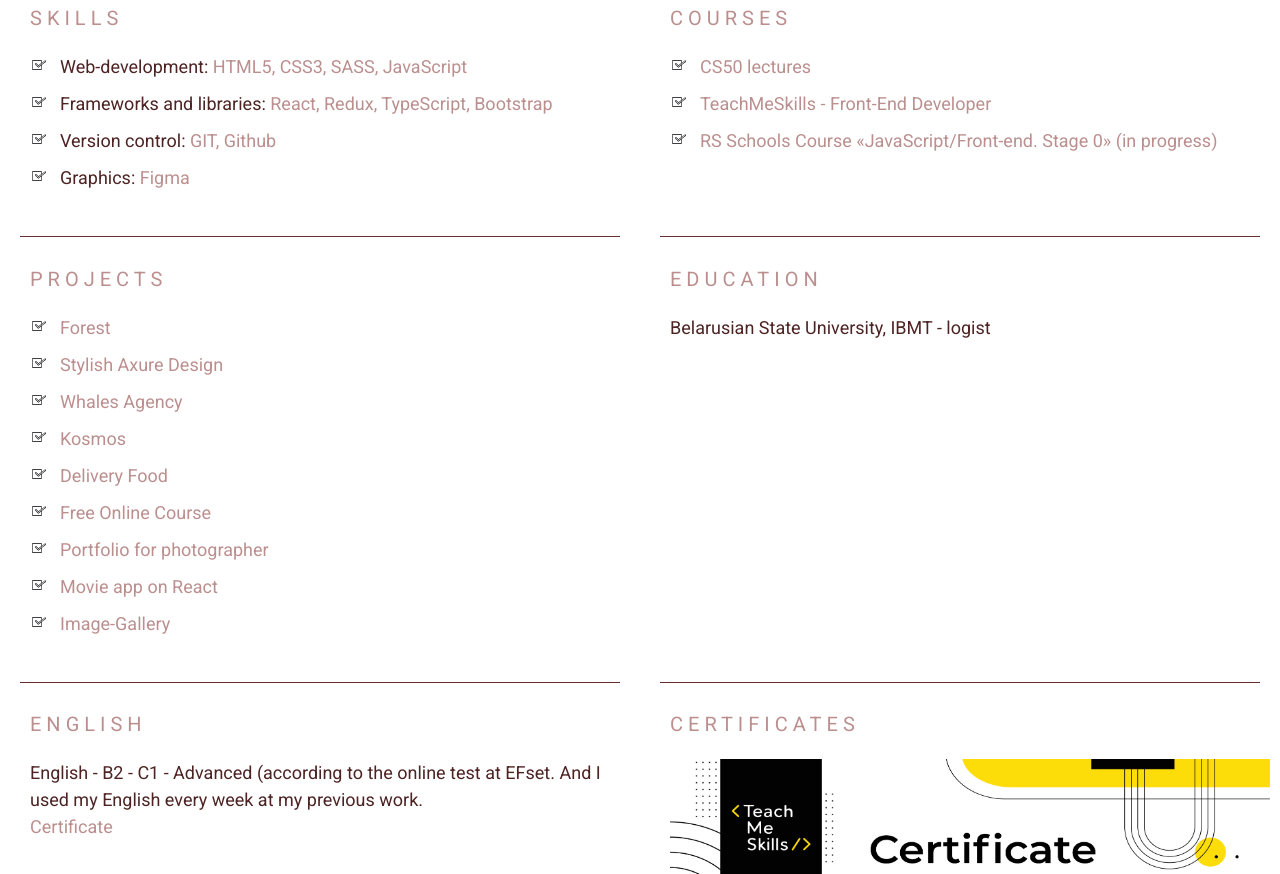
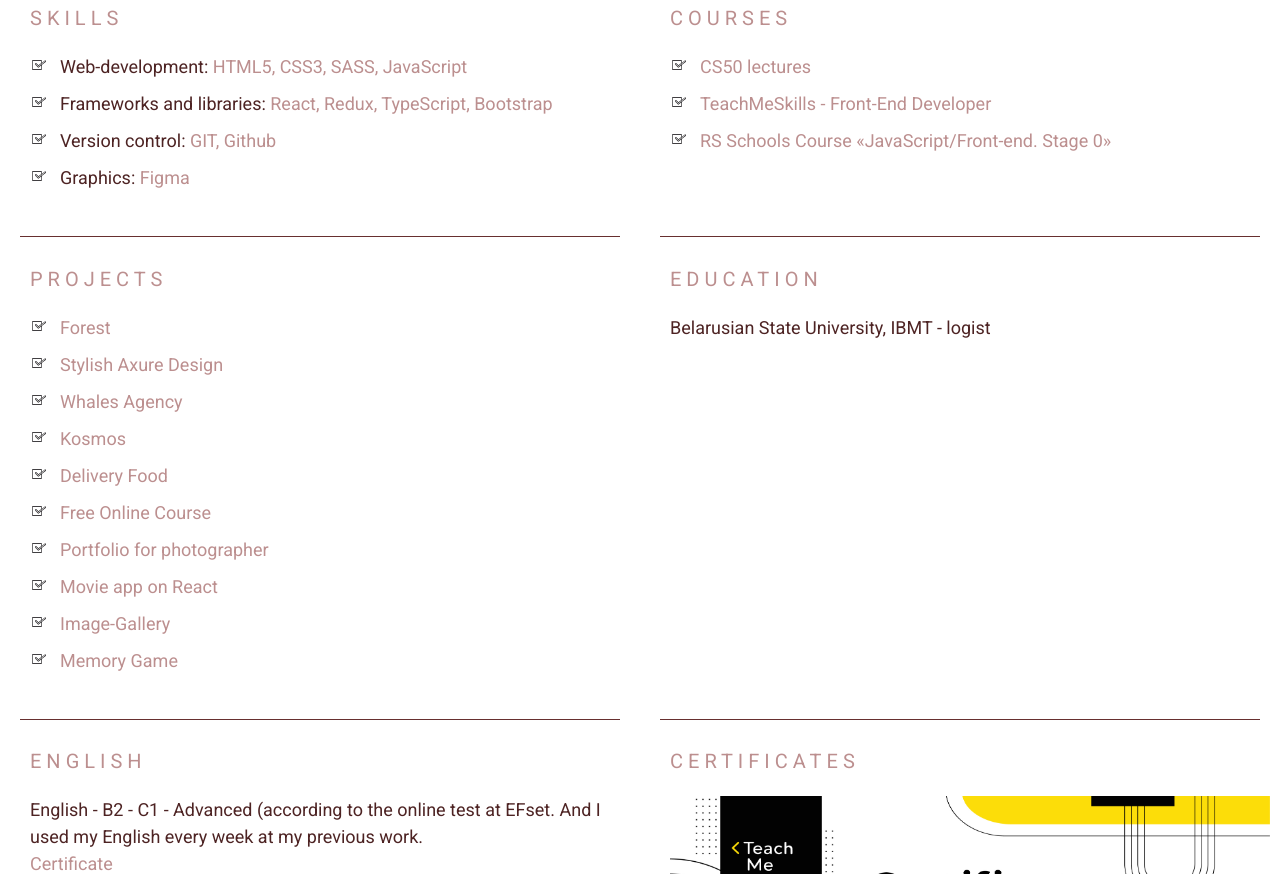
Before and after one commit to veronikuznetsova/myCV, a plain HTML site: page index.html in a window 1280 px wide. Shown: the part 757-1631 px from the top of the page. Drawn offline with Linux system fonts and the light colour scheme.

Commit message:
add new project

```diff
--- a/index.html
+++ b/index.html
@@ -69,7 +69,7 @@
                 <ul class="section-list">
                     <li class="section-item"><span>CS50 lectures</span></li>
                     <li class="section-item"><span>TeachMeSkills - Front-End Developer</span></li>
-                    <li class="section-item"><span>RS Schools Course «JavaScript/Front-end. Stage 0» (in progress)</span></li>
+                    <li class="section-item"><span>RS Schools Course «JavaScript/Front-end. Stage 0»</span></li>
                 </ul>
             </section>
             <section class="section" id='projects'>
@@ -84,6 +84,7 @@
                     <li class="section-item"><a href ='https://veronikuznetsova.github.io/Portfolio-for-photographer/'>Portfolio for photographer</a></li>
                     <li class="section-item"><a href ='https://gallant-bell-35cf8f.netlify.app/'>Movie app on React</a></li>
                     <li class="section-item"><a href ='https://veronikuznetsova.github.io/image-gallery/'>Image-Gallery</a></li>
+                    <li class="section-item"><a href ='https://veronikuznetsova.github.io/memory-game/'>Memory Game</a></li>
                 </ul>
             </section>
             <section class="section" id='education'>
```
